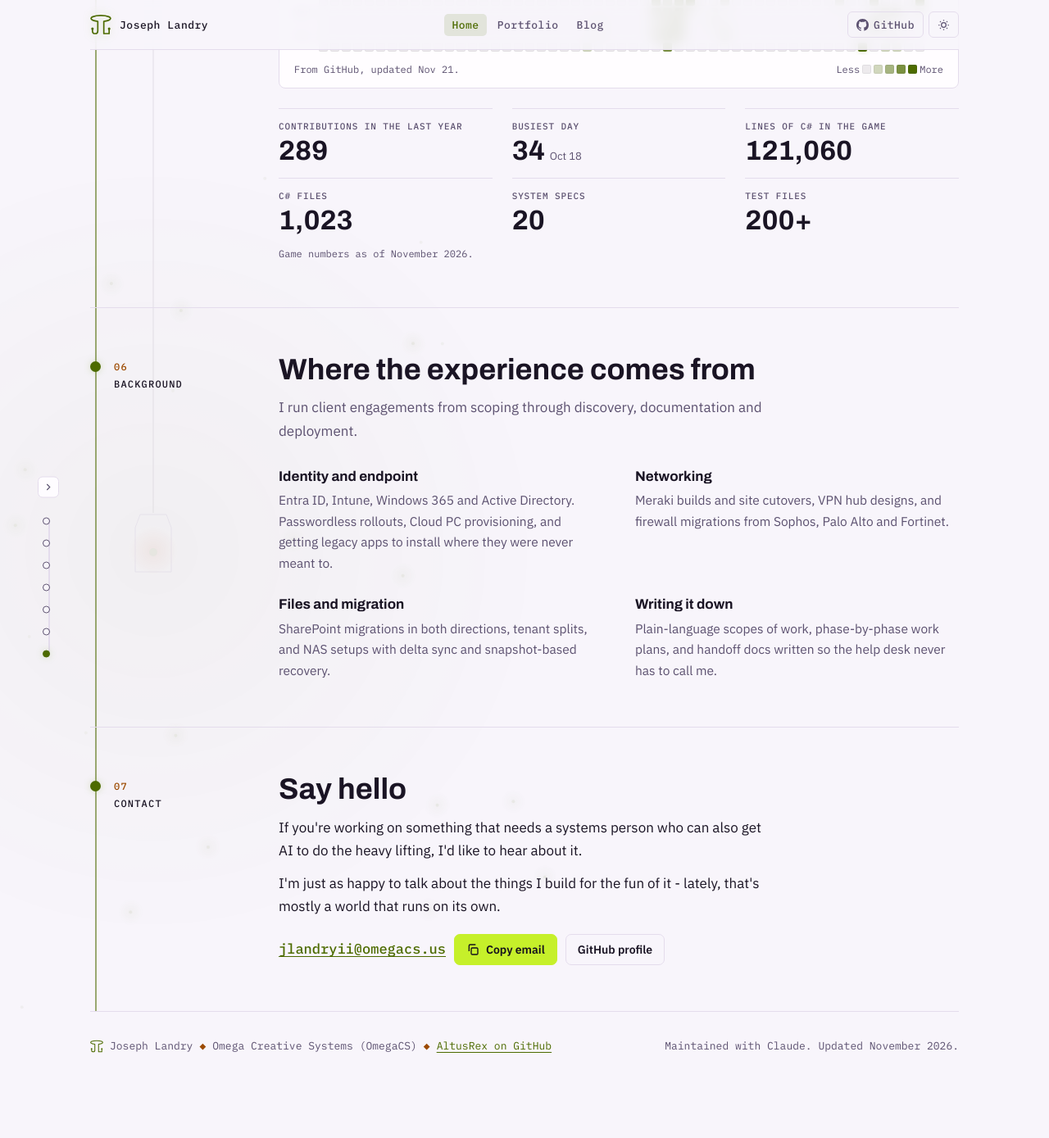
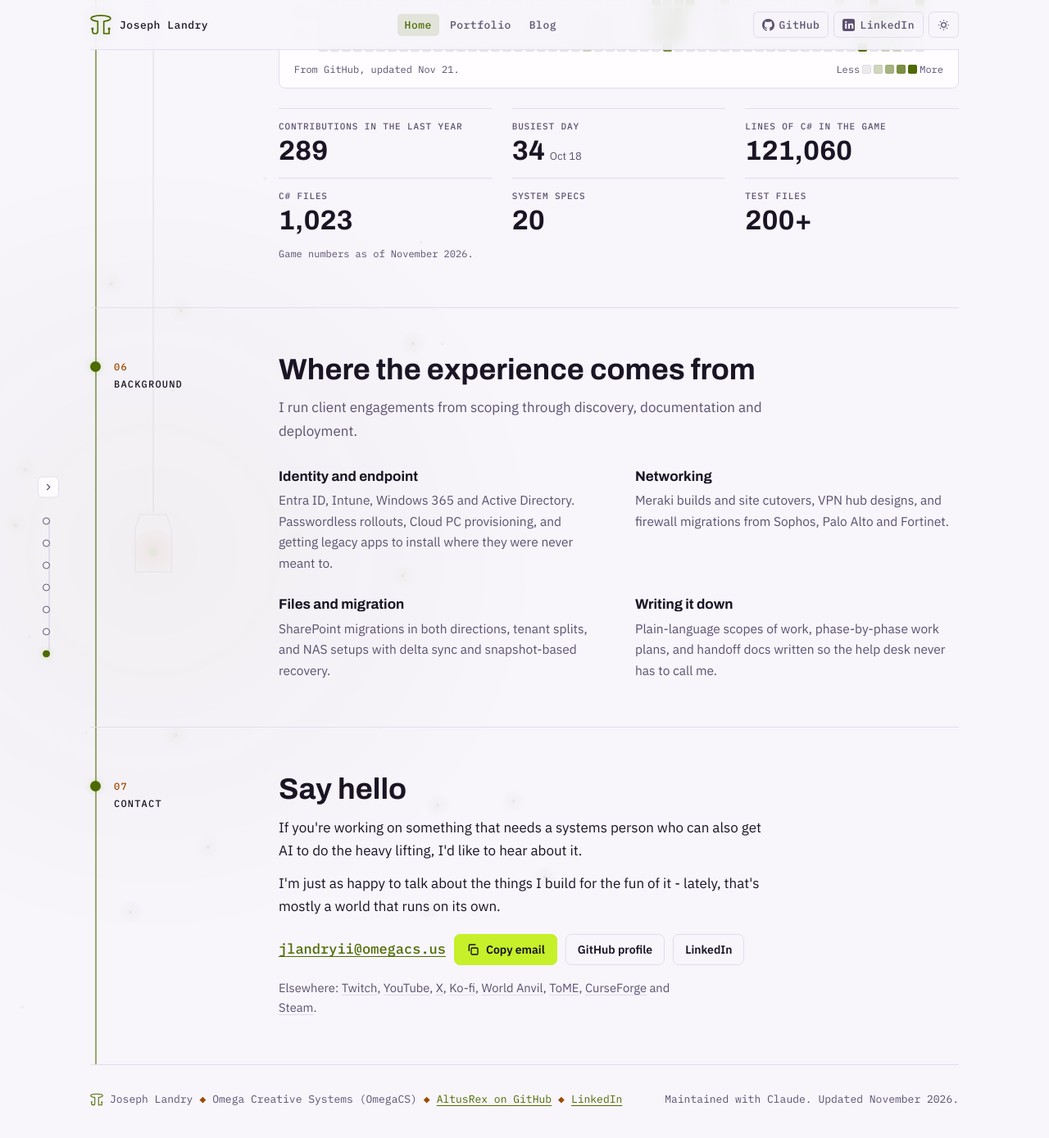
Before and after one commit to AltusRex/omegacs.us, a Jekyll site: the page built from index.html, in a window 1280 px wide and 1400 px high, scrolled down 6023 px. Shown: the top 1389 px of the window at 82% size. Built offline with Jekyll 4.4.1, drawn with Linux system fonts in a browser that asks for light colours; before the commit the page ends 7359 px from its top, so only the background shows below that.

Commit message:
Link LinkedIn and the other AltusRex profiles (#8)
* Link LinkedIn from the site

Adds the LinkedIn profile to the header, the contact section, the footer,
the Person sameAs list in the JSON-LD and llms.txt, so search engines can
tie the site and the profile together. The header button hides below
320px so the header still fits on the narrowest phones.

Maintained with Claude

Co-Authored-By: Claude Opus 5.5 <noreply@anthropic.com>
Claude-Session: https://claude.ai/code/session_01BEo9LJcgZcCiuamiDdWesm

* List the other AltusRex profiles

Adds Twitch, World Anvil, ToME, CurseForge and the FFXIV wiki user page
to the Person sameAs list, and a short "Also around as AltusRex" line in
the contact section linking the first four with rel="me". llms.txt gets
the same list.

Maintained with Claude

Co-Authored-By: Claude Opus 5.5 <noreply@anthropic.com>
Claude-Session: https://claude.ai/code/session_01BEo9LJcgZcCiuamiDdWesm

* Add YouTube, X, Ko-fi and Steam to the profile list

The site is the hub that lists every social, so the four new profiles
join the sameAs list, the contact section's Elsewhere line and llms.txt.

Maintained with Claude

Co-Authored-By: Claude Opus 5.5 <noreply@anthropic.com>
Claude-Session: https://claude.ai/code/session_01BEo9LJcgZcCiuamiDdWesm

---------

Co-authored-by: Claude <noreply@anthropic.com>

```diff
--- /dev/null
+++ b/_includes/icon-linkedin.html
@@ -0,0 +1 @@
+<svg viewBox="0 0 16 16" fill="currentColor" aria-hidden="true"><path d="M2.5 0h11A2.5 2.5 0 0 1 16 2.5v11a2.5 2.5 0 0 1-2.5 2.5h-11A2.5 2.5 0 0 1 0 13.5v-11A2.5 2.5 0 0 1 2.5 0zm.9 6.1v6.6h2.2V6.1H3.4zm1.1-3.3a1.25 1.25 0 1 0 0 2.5 1.25 1.25 0 0 0 0-2.5zm2.9 3.3v6.6h2.2V9.4c0-.9.2-1.7 1.3-1.7s1.1 1 1.1 1.8v3.2h2.2V9.1c0-1.8-.4-3.2-2.5-3.2-1 0-1.7.5-2 1.1V6.1H7.4z"/></svg>
--- a/_layouts/default.html
+++ b/_layouts/default.html
@@ -17,7 +17,7 @@
 <link rel="icon" href="{{ '/assets/icons/favicon.svg' | relative_url }}" type="image/svg+xml">
 {% if page.nav == 'home' %}<script type="application/ld+json">
 {"@context":"https://schema.org","@graph":[
- {"@type":"Person","@id":"https://omegacs.us/#person","name":"Joseph Landry","alternateName":["Joseph Landry II","AltusRex"],"url":"https://omegacs.us/","jobTitle":"Systems administrator","description":"{{ site.description }}","image":"{{ '/assets/og.png' | absolute_url }}","sameAs":["https://github.com/AltusRex"],"brand":{"@id":"https://omegacs.us/#site"}},
+ {"@type":"Person","@id":"https://omegacs.us/#person","name":"Joseph Landry","alternateName":["Joseph Landry II","AltusRex"],"url":"https://omegacs.us/","jobTitle":"Systems administrator","description":"{{ site.description }}","image":"{{ '/assets/og.png' | absolute_url }}","sameAs":["https://github.com/AltusRex","https://www.linkedin.com/in/joseph-landry-ii/","https://www.twitch.tv/altusrex","https://www.worldanvil.com/~AltusRex","https://te4.org/users/altusrex","https://www.curseforge.com/members/altusrex/projects","https://ffxiv.consolegameswiki.com/wiki/User:Altusrex","https://x.com/_OmegaCS","https://www.youtube.com/@altusrex","https://ko-fi.com/altusrex","https://steamcommunity.com/id/AltusRex/"],"brand":{"@id":"https://omegacs.us/#site"}},
  {"@type":"WebSite","@id":"https://omegacs.us/#site","url":"https://omegacs.us/","name":"Omega Creative Systems","alternateName":"OmegaCS","author":{"@id":"https://omegacs.us/#person"}}
 ]}
 </script>{% endif %}
@@ -52,6 +52,7 @@
   </nav>
   <div class="tools">
     <a class="icon-btn" href="https://github.com/AltusRex" target="_blank" rel="noopener me" aria-label="GitHub profile">{% include icon-github.html %}<span class="hide-sm">GitHub</span></a>
+    <a class="icon-btn li-btn" href="https://www.linkedin.com/in/joseph-landry-ii/" target="_blank" rel="noopener me" aria-label="LinkedIn profile">{% include icon-linkedin.html %}<span class="hide-sm">LinkedIn</span></a>
     <button class="icon-btn theme-btn" type="button" id="theme-toggle" aria-label="Switch light or dark theme"><svg class="moon" viewBox="0 0 24 24" fill="none" stroke="currentColor" stroke-width="2" aria-hidden="true"><path d="M21 12.8A9 9 0 1 1 11.2 3a7 7 0 0 0 9.8 9.8z"/></svg><svg class="sun" viewBox="0 0 24 24" fill="none" stroke="currentColor" stroke-width="2" aria-hidden="true"><circle cx="12" cy="12" r="4.5"/><path d="M12 2v2M12 20v2M4.9 4.9l1.4 1.4M17.7 17.7l1.4 1.4M2 12h2M20 12h2M4.9 19.1l1.4-1.4M17.7 6.3l1.4-1.4"/></svg></button>
   </div>
 </header>
@@ -61,7 +62,7 @@
 </main>
 
 <footer>
-  <span class="foot-mark">{% include omega-mark.html size=16 %}<span>Joseph Landry</span> <span class="gem" aria-hidden="true">&#9670;</span> <span>Omega Creative Systems (OmegaCS)</span> <span class="gem" aria-hidden="true">&#9670;</span> <a href="https://github.com/AltusRex" rel="me">AltusRex on GitHub</a></span>
+  <span class="foot-mark">{% include omega-mark.html size=16 %}<span>Joseph Landry</span> <span class="gem" aria-hidden="true">&#9670;</span> <span>Omega Creative Systems (OmegaCS)</span> <span class="gem" aria-hidden="true">&#9670;</span> <a href="https://github.com/AltusRex" rel="me">AltusRex on GitHub</a> <span class="gem" aria-hidden="true">&#9670;</span> <a href="https://www.linkedin.com/in/joseph-landry-ii/" rel="me">LinkedIn</a></span>
   <span>Maintained with Claude. Updated {{ site.time | date: "%B %Y" }}.</span>
 </footer>
 
--- a/assets/site.css
+++ b/assets/site.css
@@ -141,6 +141,9 @@ p { margin: 0; }
 .contact p { max-width: 58ch; }
 .contact p + p { margin-top: 12px; }
 .reach { display: flex; flex-wrap: wrap; gap: 10px; align-items: center; margin-top: 20px; }
+.elsewhere { margin-top: 16px; font-size: .92rem; color: var(--muted); }
+.elsewhere a { color: inherit; text-decoration: underline; text-decoration-color: var(--line); text-underline-offset: 3px; }
+.elsewhere a:hover { color: var(--ink); text-decoration-color: currentColor; }
 .addr { font: 500 1.0625rem/1.4 var(--mono); }
 .btn { display: inline-flex; align-items: center; gap: 8px; height: 38px; padding: 0 14px; border-radius: 7px; font: 600 .875rem/1 var(--body); cursor: pointer; text-decoration: none; border: 1px solid var(--line); background: transparent; color: var(--ink); transition: border-color .2s, box-shadow .2s; }
 .btn.primary { background: var(--pz-fill); color: var(--pz-on-fill); border-color: var(--pz-fill); }
@@ -226,6 +229,7 @@ html:not(.js) .backdrop { display: none; }
 @media (max-width: 600px) { .hide-sm { display: none; } }
 @media (max-width: 520px) { header.top { gap: 8px; flex-wrap: nowrap; } header.top nav { flex-wrap: nowrap; } header.top nav a { padding: 7px 7px; } .mark-name { display: none; } }
 @media (max-width: 360px) { header.top { gap: 4px; } header.top nav { gap: 0; } header.top nav a { padding: 7px 5px; letter-spacing: 0; } .tools { gap: 4px; } .icon-btn { padding: 0 7px; } }
+@media (max-width: 319px) { .li-btn { display: none; } }
 
 /* touch screens: give small inline links a finger-sized hit area without changing the layout */
 @media (pointer: coarse) {
--- a/index.html
+++ b/index.html
@@ -201,7 +201,9 @@ scripts:
       <a class="addr" href="mailto:jlandryii@omegacs.us" id="email">jlandryii@omegacs.us</a>
       <button class="btn primary copy-btn" type="button" data-copy="email"><svg viewBox="0 0 24 24" fill="none" stroke="currentColor" stroke-width="2" aria-hidden="true"><rect x="9" y="9" width="12" height="12" rx="2"/><path d="M5 15V5a2 2 0 0 1 2-2h10"/></svg>Copy email</button>
       <a class="btn" href="https://github.com/AltusRex" target="_blank" rel="noopener">GitHub profile</a>
+      <a class="btn" href="https://www.linkedin.com/in/joseph-landry-ii/" target="_blank" rel="noopener">LinkedIn</a>
     </div>
+    <p class="elsewhere">Elsewhere: <a href="https://www.twitch.tv/altusrex" rel="me noopener" target="_blank">Twitch</a>, <a href="https://www.youtube.com/@altusrex" rel="me noopener" target="_blank">YouTube</a>, <a href="https://x.com/_OmegaCS" rel="me noopener" target="_blank">X</a>, <a href="https://ko-fi.com/altusrex" rel="me noopener" target="_blank">Ko-fi</a>, <a href="https://www.worldanvil.com/~AltusRex" rel="me noopener" target="_blank">World Anvil</a>, <a href="https://te4.org/users/altusrex" rel="me noopener" target="_blank">ToME</a>, <a href="https://www.curseforge.com/members/altusrex/projects" rel="me noopener" target="_blank">CurseForge</a> and <a href="https://steamcommunity.com/id/AltusRex/" rel="me noopener" target="_blank">Steam</a>.</p>
   </div>
 </section>
 
```
Also changed, not shown: llms.txt (+12 -0 lines).
